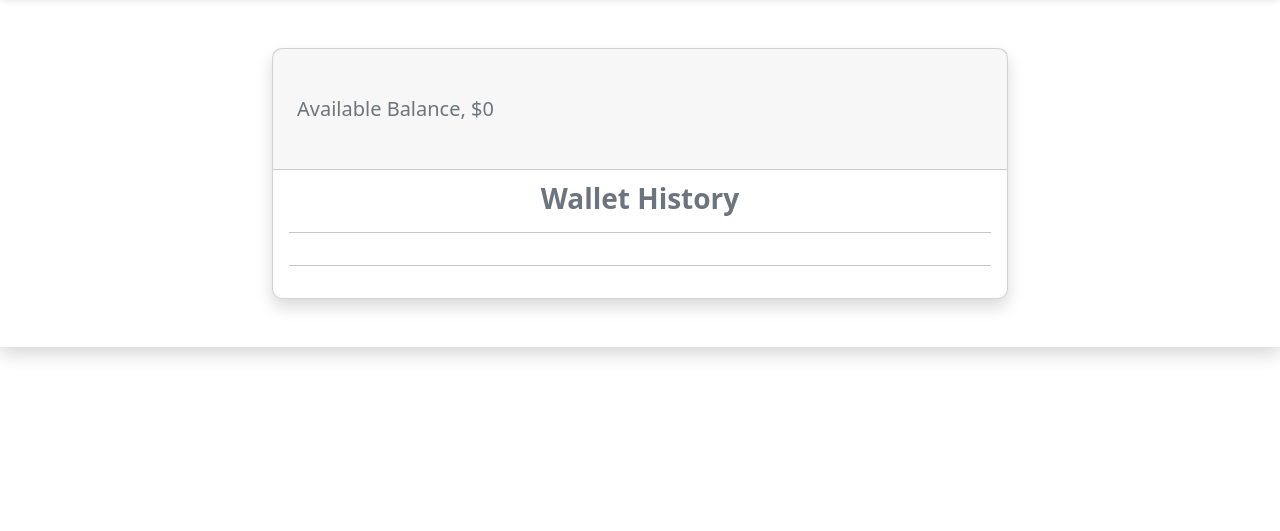
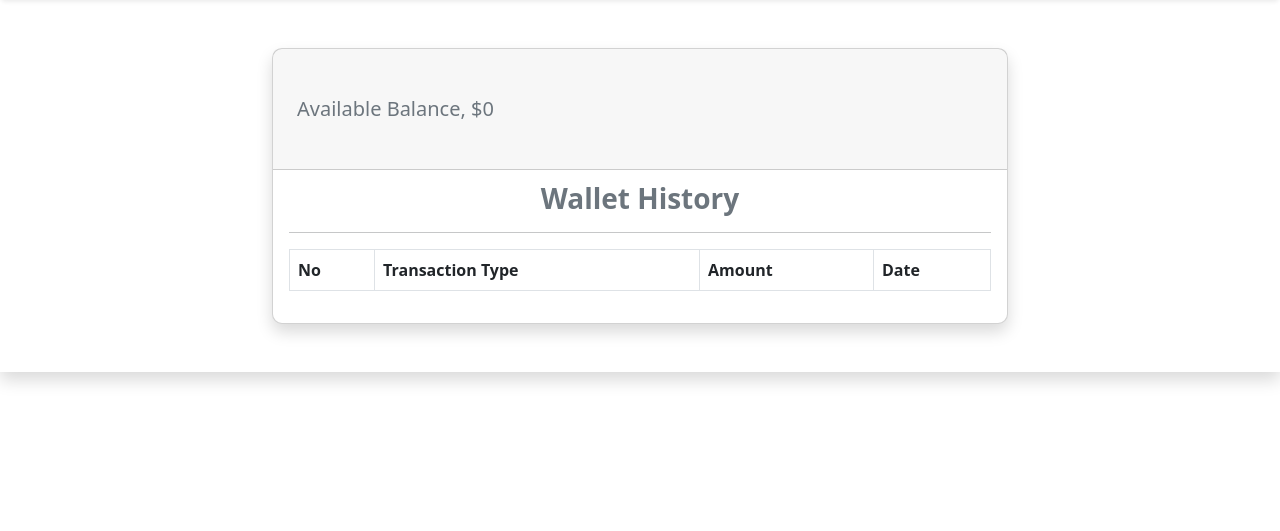
Before and after one commit to jasmaljabbar/jcue-week12, a Django app: page /wallet/ in a window 1280 px wide. Shown: the part 72-603 px from the top of the page. Run offline with Django 4.2, Linux system fonts and the light colour scheme; a user stored in the database is signed in; data comes from the database, SQL or seed files in the repository; both versions use the stored data as it was after the commit; tables that the repository leaves empty hold one stand-in row (values such as "Sample post"); lists and menus that the app fills with data are empty; some libraries are stand-ins or nearby versions.

Commit message:
i almolt don wallet

```diff
--- a/acount/admin.py
+++ b/acount/admin.py
@@ -1,7 +1,8 @@
 from django.contrib import admin
-from .models import User_profile,Wallet
+from .models import User_profile,Wallet,Wallet_History
 
 # Register your models here.
 
 admin.site.register(User_profile)
 admin.site.register(Wallet)
+admin.site.register(Wallet_History)
--- a/acount/models.py
+++ b/acount/models.py
@@ -13,5 +13,21 @@ class Wallet(models.Model):
     user = models.OneToOneField(User, on_delete=models.CASCADE)
     balance = models.DecimalField(max_digits=10, decimal_places=2, default=0)
 
+
     def __str__(self):
         return f"{self.user.username}'s Wallet"
+
+
+class Wallet_History(models.Model):
+    TRANSACTION_TYPE_CHOICES = [
+        ('credit', 'Credit'),
+        ('debit', 'Debit'),
+    ]
+
+    wallet = models.ForeignKey(Wallet, on_delete=models.CASCADE, related_name='history_entries')
+    transaction_type = models.CharField(max_length=10, choices=TRANSACTION_TYPE_CHOICES)
+    amount = models.DecimalField(max_digits=10, decimal_places=2)
+    timestamp = models.DateTimeField(auto_now_add=True)
+
+    def __str__(self):
+        return f"{self.wallet.user.username} - {self.transaction_type} - {self.amount}"
--- a/acount/views.py
+++ b/acount/views.py
@@ -16,7 +16,7 @@ from django.contrib.auth import login, logout, authenticate
 from django.contrib.auth.decorators import login_required
 from admin_sid.models import *
 from basket.models import Cart, CartItem , WishItem
-from .models import Wallet
+from .models import Wallet, Wallet_History
 
 # Create your views here.
 
@@ -274,10 +274,12 @@ def view_wallet(request):
     try:
         wallet = Wallet.objects.get(user=request.user)
     except Wallet.DoesNotExist:
-        # If the wallet doesn't exist for the user, create a new one
         wallet = Wallet.objects.create(user=request.user, balance=0)
 
-    return render(request, 'app/wallet.html', {'wallet': wallet})
+
+    wallet_history = Wallet_History.objects.filter(wallet__user=request.user)
+
+    return render(request, 'app/wallet.html', {'wallet': wallet, 'wallet_history': wallet_history})
 
 
 
--- a/templates/app/wallet.html
+++ b/templates/app/wallet.html
@@ -1,9 +1,11 @@
 <!-- templates/wallet/view_wallet.html -->
 {% extends "app/base.html" %}
 {% load static %}
+
 {% block title %}
-wallet
+  Wallet
 {% endblock title %}
+
 {% block main-content %}
 <section class="h-100 gradient-custom shadow">
     <div class="container py-5 h-100">
@@ -17,15 +19,30 @@ wallet
                         <h3 class="card-subtitle mb-2 text-muted text-center"><b>Wallet History</b></h3>
                         <hr>
 
-                        <div class="d-flex justify-content-between">
-                            <p class="text-muted mb-0 w-25"></p>
-                            <p class="text-muted mb-0"
-                                style="color: <%= transaction.transactionType === 'credit' ? 'green' : 'red'; %> !important; font-weight: bold; font-size: 1.2em; width: 100px;">
-
-                            </p>
-                            <p class="text-muted mb-0"></p>
-                        </div>
-                        <hr>
+                        <table class="table table-bordered">
+                            <thead>
+                                <tr>
+                                    <th>No</th>
+                                    <th>Transaction Type</th>
+                                    <th>Amount</th>
+                                    <th>Date</th>
+                                </tr>
+                            </thead>
+                            <tbody>
+                                {% for history in wallet_history %}
+                                    <tr>
+                                        <td>{{ forloop.counter }}</td>
+                                        <td>{{ history.transaction_type }}</td>
+                                        {% if history.transaction_type == 'debit' %}
+                                        <td style="color: red;">${{ history.amount }}</td>
+                                        {% else %}
+                                        <td style="color: green;">${{ history.amount }}</td>
+                                        {% endif %}
+                                        <td>{{ history.timestamp }}</td>
+                                    </tr>
+                                {% endfor %}
+                            </tbody>
+                        </table>
 
                     </div>
                 </div>
@@ -33,6 +50,4 @@ wallet
         </div>
     </div>
 </section>
-
-
 {% endblock %}
--- a/templates/payment/address.html
+++ b/templates/payment/address.html
@@ -105,6 +105,12 @@ User Address
           <!-- Payment method radio buttons -->
           <form action="{% url 'payment:address' %}" method="post">
             {% csrf_token %}
+            {% if wallet_balense.balance >= basket.get_total_price %}
+            <div class="form-check">
+              <input type="radio" class="form-check-input" id="bankPayment" name="paymentMethod" value="wallet">
+              <label class="form-check-label" for="bankPayment">Use your wallet</label>
+            </div>
+            {% endif %}
             <div class="form-check">
               <input type="radio" class="form-check-input" id="bankPayment" name="paymentMethod" value="UPI">
               <label class="form-check-label" for="bankPayment">UPI</label>
```
Also changed, not shown: admin_sid/views.py (+15 -3 lines), payment/views.py (+28 -3 lines), templates/app/view_product.html (+14 -2 lines), acount/migrations/0004_wallet_history.py (added), db.sqlite3.
